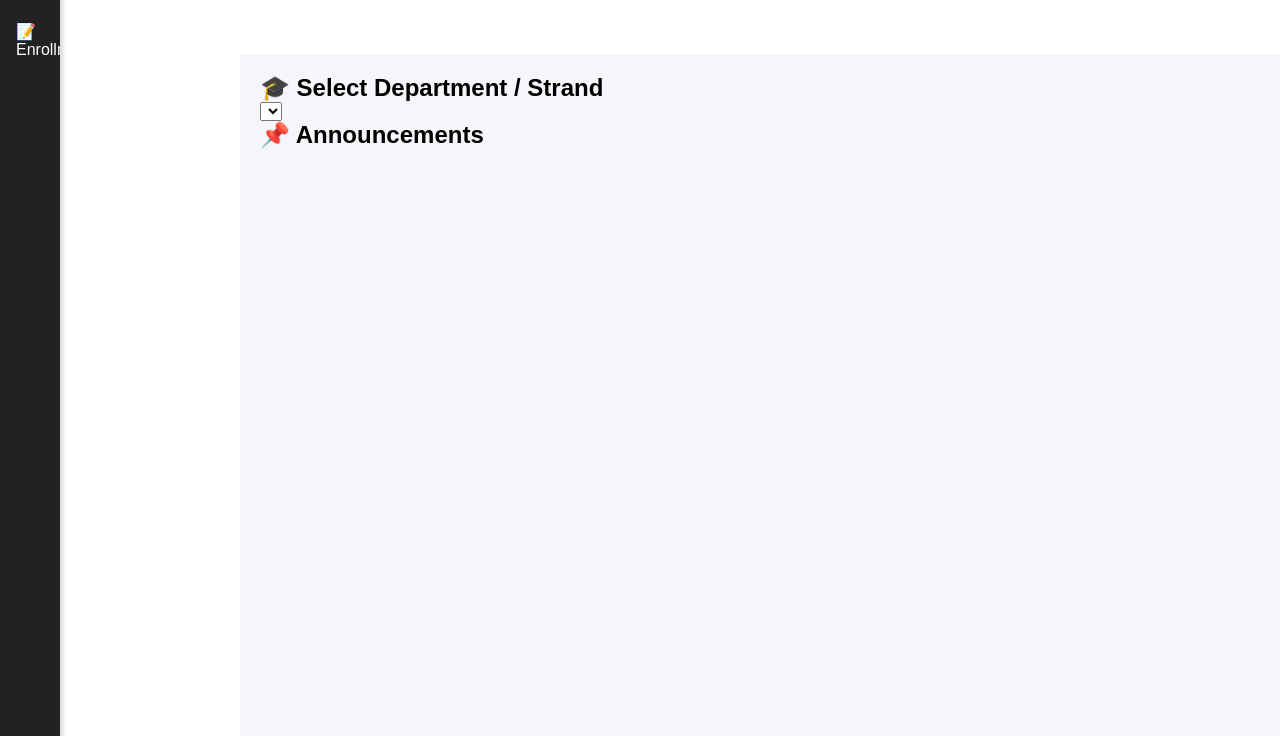
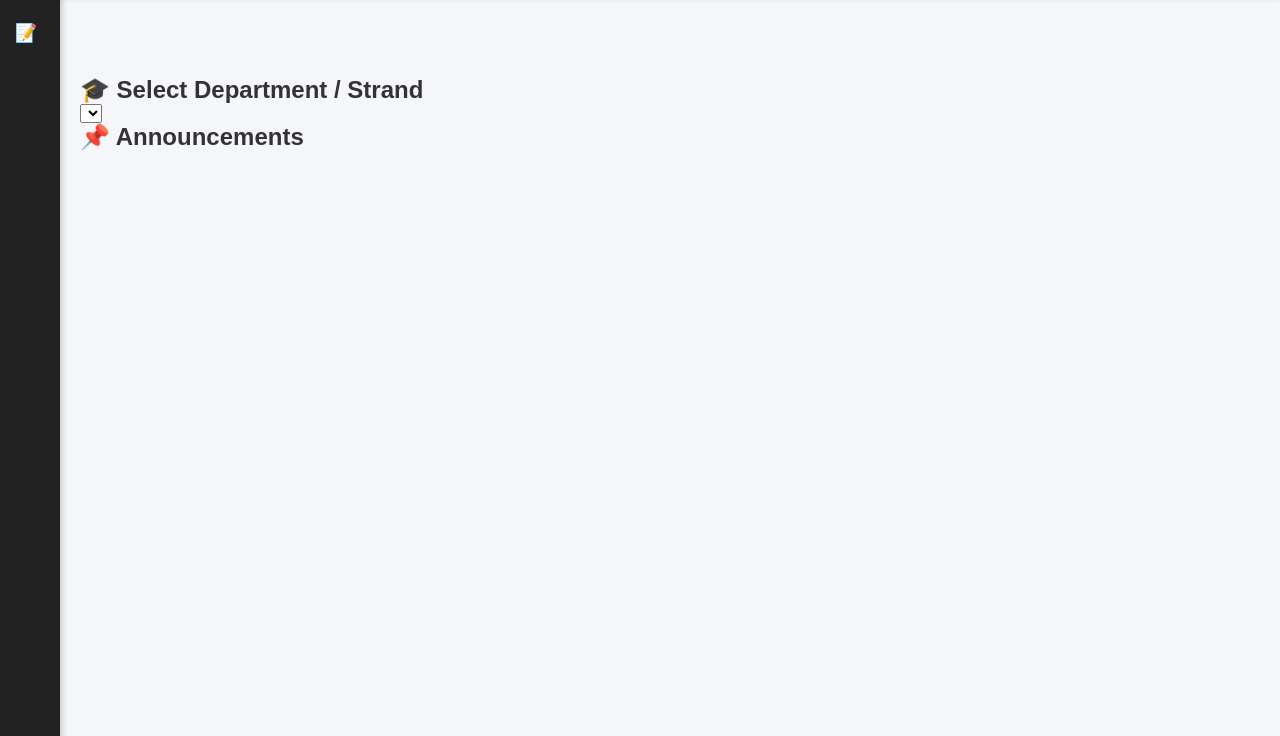
Before and after one commit to educsecsnnhs-dotcom/Education-Security-v2.0, a website: page public/pages/announcements.html in a window 1280 px wide. Shown: the part 64-800 px from the top of the page. Drawn offline with Linux system fonts and the light colour scheme; files that its build step writes are made by us from their sources; no server answers; sample sign-in values are in the browser's storage; files whose address does not match are found by name.

Commit message:
Update styles.css

```diff
--- a/public/styles.css
+++ b/public/styles.css
@@ -1,4 +1,6 @@
-/* Reset */
+/* =======================
+   Reset & Base
+======================= */
 * {
   margin: 0;
   padding: 0;
@@ -10,11 +12,13 @@ body {
   display: flex;
   flex-direction: column;
   height: 100vh;
+  background: #f5f6fa;
+  color: #333;
 }
 
-/* -----------------------
+/* =======================
    Header
------------------------- */
+======================= */
 header {
   display: flex;
   justify-content: center;
@@ -23,6 +27,8 @@ header {
   color: white;
   padding: 10px;
   position: relative;
+  height: 60px;
+  box-shadow: 0 2px 6px rgba(0, 0, 0, 0.15);
 }
 
 header .logout {
@@ -43,20 +49,28 @@ header .logout:hover {
 
 .title {
   font-size: 1.5rem;
+  font-weight: bold;
 }
 
-/* -----------------------
-   Sidebar
------------------------- */
+/* =======================
+   Sidebar (collapsible)
+======================= */
 .sidebar {
   position: fixed;
-  top: 50px;
+  top: 60px; /* below header */
   left: 0;
-  width: 220px;
+  width: 60px; /* collapsed */
   height: 100%;
-  background: #333;
+  background: #222;
+  overflow-x: hidden;
+  transition: width 0.3s ease;
+  box-shadow: 2px 0 6px rgba(0, 0, 0, 0.2);
   padding-top: 10px;
-  overflow-y: auto;
+  z-index: 1000;
+}
+
+.sidebar:hover {
+  width: 200px; /* expanded */
 }
 
 .sidebar ul {
@@ -66,39 +80,62 @@ header .logout:hover {
 }
 
 .sidebar li {
-  margin: 4px 0;
+  margin: 6px 0;
 }
 
 .sidebar a {
+  display: flex;
+  align-items: center;
   color: #dfe6e9;
   text-decoration: none;
-  display: block;
-  padding: 10px 16px;
-  border-radius: 4px;
-  transition: background 0.3s, color 0.3s;
+  padding: 10px 14px;
+  border-radius: 6px;
+  transition: background 0.2s ease, padding-left 0.2s ease;
+  white-space: nowrap;
 }
 
 .sidebar a:hover,
 .sidebar a.active {
-  background: #0984e3;
+  background: #004080;
   color: #fff;
+  padding-left: 18px;
 }
 
-/* -----------------------
+.sidebar .icon {
+  display: inline-block;
+  width: 24px;
+  text-align: center;
+  font-size: 18px;
+  margin-right: 8px;
+}
+
+.sidebar .label {
+  display: none;
+}
+
+.sidebar:hover .label {
+  display: inline;
+}
+
+/* =======================
    Main Layout
------------------------- */
+======================= */
 main {
-  margin-left: 240px; /* match sidebar width */
-  margin-top: 60px;   /* match header height */
+  margin-left: 60px; /* collapsed sidebar */
+  margin-top: 60px;  /* header height */
   padding: 20px;
   flex: 1;
   overflow-y: auto;
-  background: #f5f6fa;
+  transition: margin-left 0.3s ease;
 }
 
-/* -----------------------
+.sidebar:hover ~ main {
+  margin-left: 200px; /* expanded sidebar */
+}
+
+/* =======================
    Forms (Register/Login)
------------------------- */
+======================= */
 .form-container {
   max-width: 400px;
   margin: 80px auto;
@@ -188,84 +225,28 @@ a:hover {
   text-decoration: underline;
 }
 
-/* -----------------------
+/* =======================
    Welcome Page Cards
------------------------- */
-.card {
-  background: white;
-  padding: 20px;
-  border-radius: 8px;
-  box-shadow: 0 2px 6px rgba(0,0,0,0.1);
-  margin-bottom: 20px;
-}
-
-.card h2 {
-  margin-top: 0;
-  color: #003366;
-  display: flex;
-  align-items: center;
-  font-size: 1.2rem;
-}
-
-.card h2 span {
-  margin-right: 10px;
-}
-
-/* -----------------------
-   Welcome Page Styling
------------------------- */
-.sidebar {
-  position: fixed;
-  top: 50px;
-  left: 0;
-  width: 60px;
-  height: 100%;
-  background: #222;
-  overflow-x: hidden;
-  transition: width 0.3s ease;
-  box-shadow: 2px 0 6px rgba(0, 0, 0, 0.2);
-}
-
-.sidebar:hover {
-  width: 200px;
-}
-
-.sidebar ul {
-  list-style: none;
-  padding: 10px 0;
-}
-
-.sidebar li {
-  margin: 6px 0;
-}
-
-.sidebar a {
-  color: #fff;
-  text-decoration: none;
-  display: block;
-  padding: 10px 16px;
-  border-radius: 6px;
-  transition: background 0.2s ease, padding-left 0.2s ease;
-}
-
-.sidebar a:hover {
-  background: #004080;
-  padding-left: 22px;
-}
-
-/* Main content cards */
+======================= */
 .card {
   max-width: 800px;
   margin: 30px auto;
   padding: 25px;
   border-radius: 12px;
   background: #fff;
-  box-shadow: 0 4px 12px rgba(0, 0, 0, 0.1);
+  box-shadow: 0 4px 12px rgba(0,0,0,0.1);
 }
 
 .card h2 {
   margin-bottom: 15px;
   color: #004080;
+  font-size: 1.2rem;
+  display: flex;
+  align-items: center;
+}
+
+.card h2 span {
+  margin-right: 10px;
 }
 
 .announcement-list {
```
